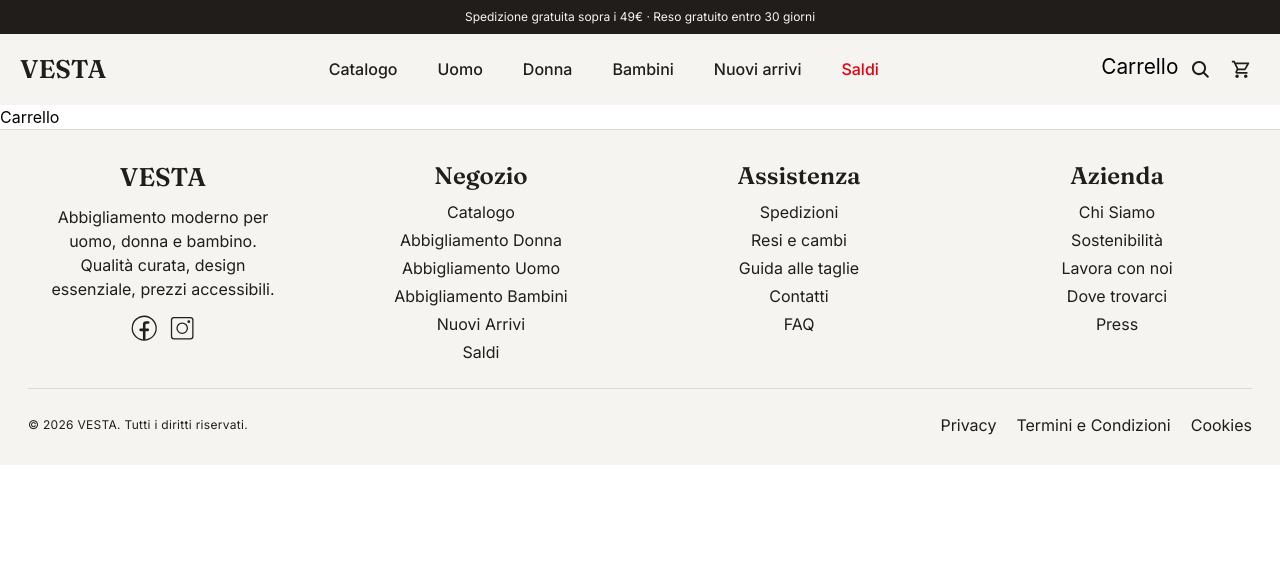
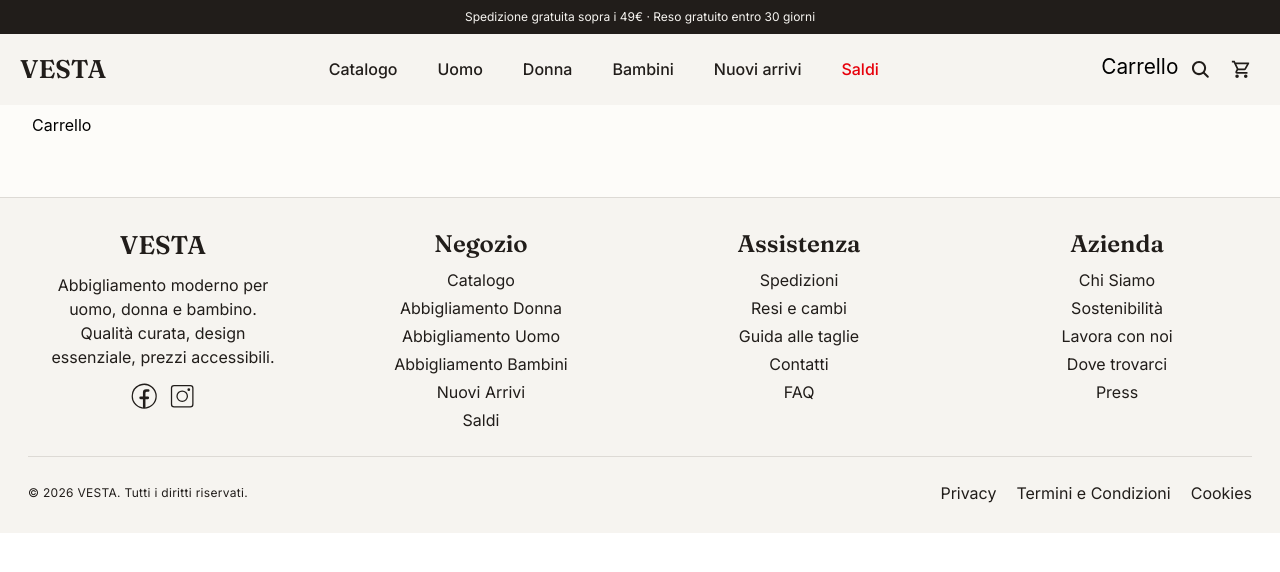
Before and after one commit to santie96/TShort, a React (Vite) app: page /carrello in a window 1280 px wide. Shown: the top 572 px of the page. Built offline with nearby package versions, Linux system fonts and the light colour scheme.

Commit message:
fix carello

```diff
--- a/src/component/pages/Carrello.jsx
+++ b/src/component/pages/Carrello.jsx
@@ -2,7 +2,7 @@ import { useContext } from "react";
 import { CartContext } from "../utilities/context/CartContext";
 
 function Carrello() {
-  const { cart } = useContext(CartContext);
+  const { cart, decreaseQuantity, increaseQuantity } = useContext(CartContext);
 
   console.log("Carrello:", cart);
 
@@ -10,13 +10,18 @@ function Carrello() {
 
   return (
     <>
+      <div className="bg-[#FDFCF9]">
+        <div className="mx-auto max-w-7xl px-4 pb-8 sm:px-6 lg:px-8  md:pt-2 md:pb-15">
+          <div className="flex flex-col justify-start items-start">
             <h1>Carrello</h1>
-
             {cart.map((item) => (
               <p key={item.id}>
                 {item.title} - {item.quantity}
               </p>
             ))}
+          </div>
+        </div>
+      </div>
     </>
   );
 }
```
Lines whose indentation alone changed are shown as unchanged.
